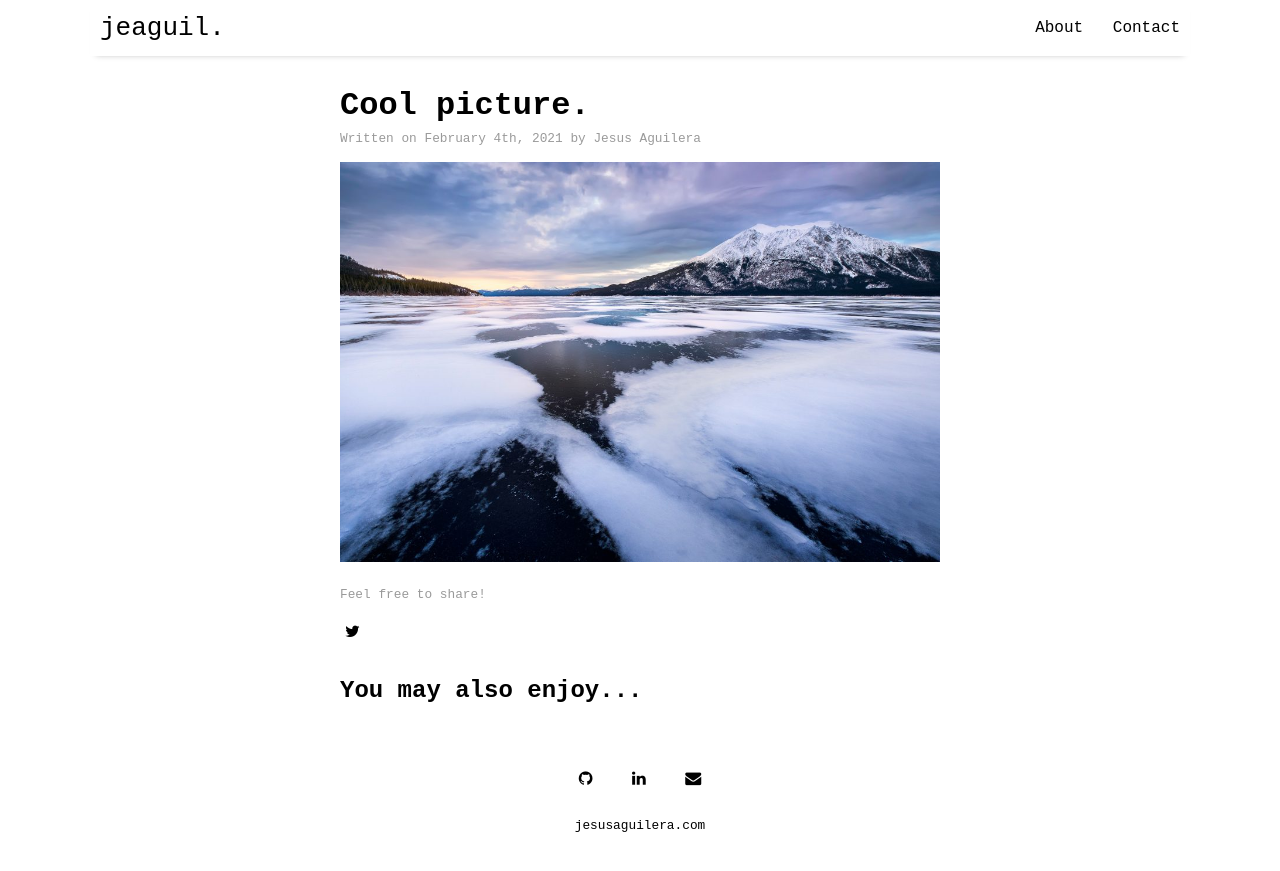
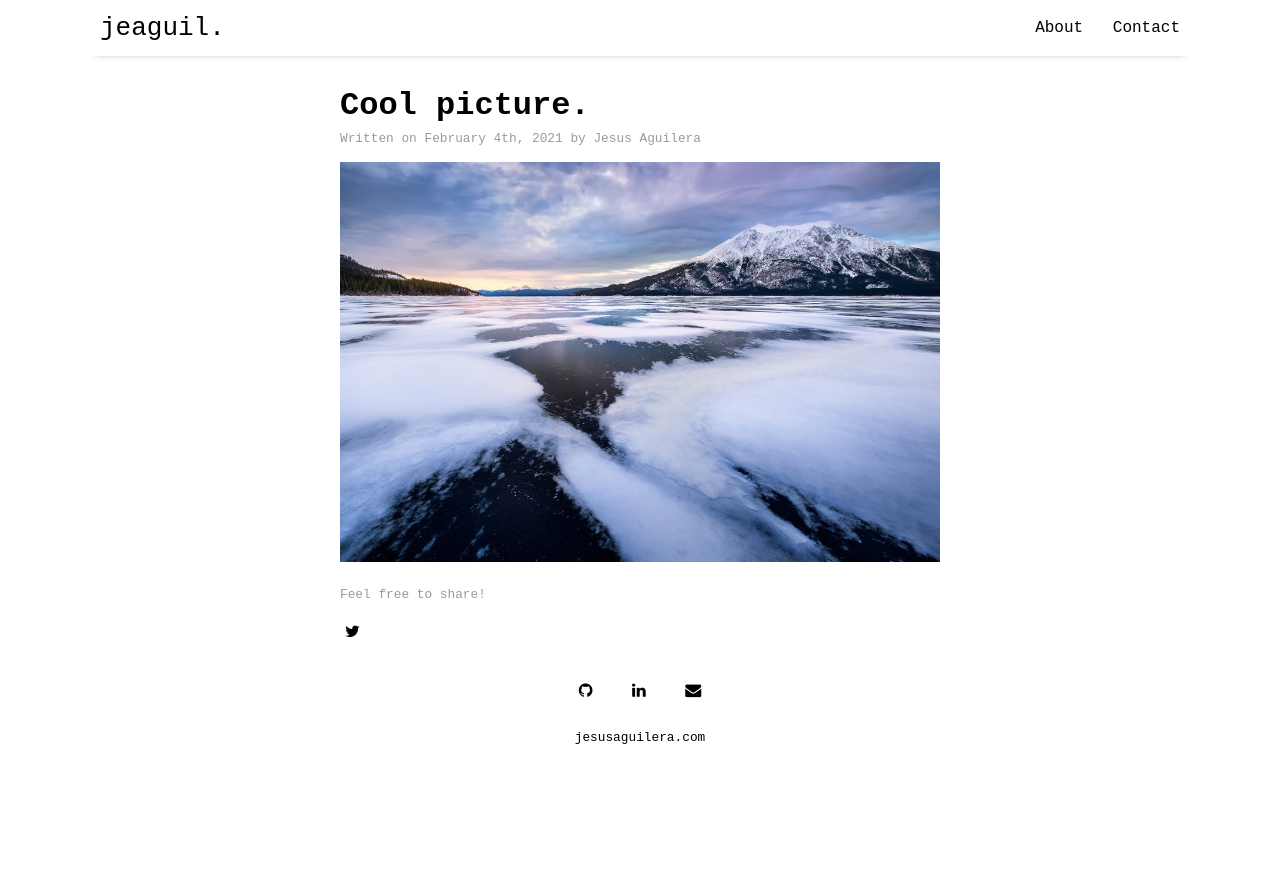
Before and after one commit to jeaguil/jeaguil.github.io, a Jekyll site: the page built from _posts/2021-02-04-second.md, in a window 1280 px wide. Shown: the top 871 px of the page. Built offline with Jekyll 4.4.1, drawn with Linux system fonts in a browser that asks for light colours; nearby versions of some CDN libraries.

Commit message:
Remove 'you may also enjoy'

```diff
--- a/_layouts/post.html
+++ b/_layouts/post.html
@@ -42,7 +42,7 @@ layout: default
     </div>
   </div>
 
-  <div class="related">
+  <!-- <div class="related">
     <h2>{{ site.data.settings.related_posts }}</h2>
     {% assign listed_posts_urls = page.url | split: ' ' %}
     <ul class="related-posts">
@@ -61,7 +61,7 @@ layout: default
                   <div class="related-title">
                     {{ mypost.title }}
                   </div>
-                  <!--<small>{{ mypost.date | date: "%B %-d, %Y" }}</small>-->
+                  <small>{{ mypost.date | date: "%B %-d, %Y" }}</small>
                 </a>
               </h3>
             </li>
@@ -70,7 +70,7 @@ layout: default
         {% endfor %}
       {% endfor %}
     </ul>
-  </div>
+  </div> -->
 
   {% if site.data.settings.disqus.comments %}
     {% include disqus.html %}
```
